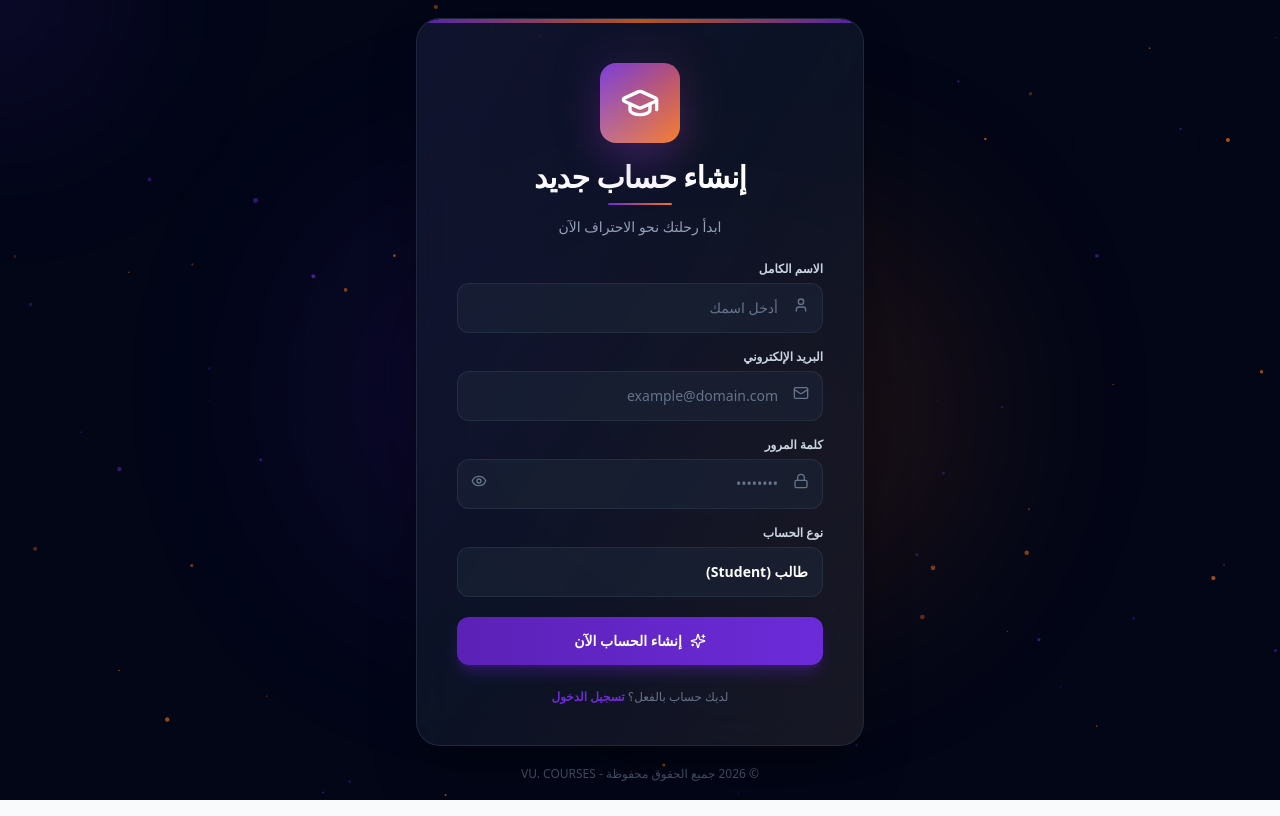
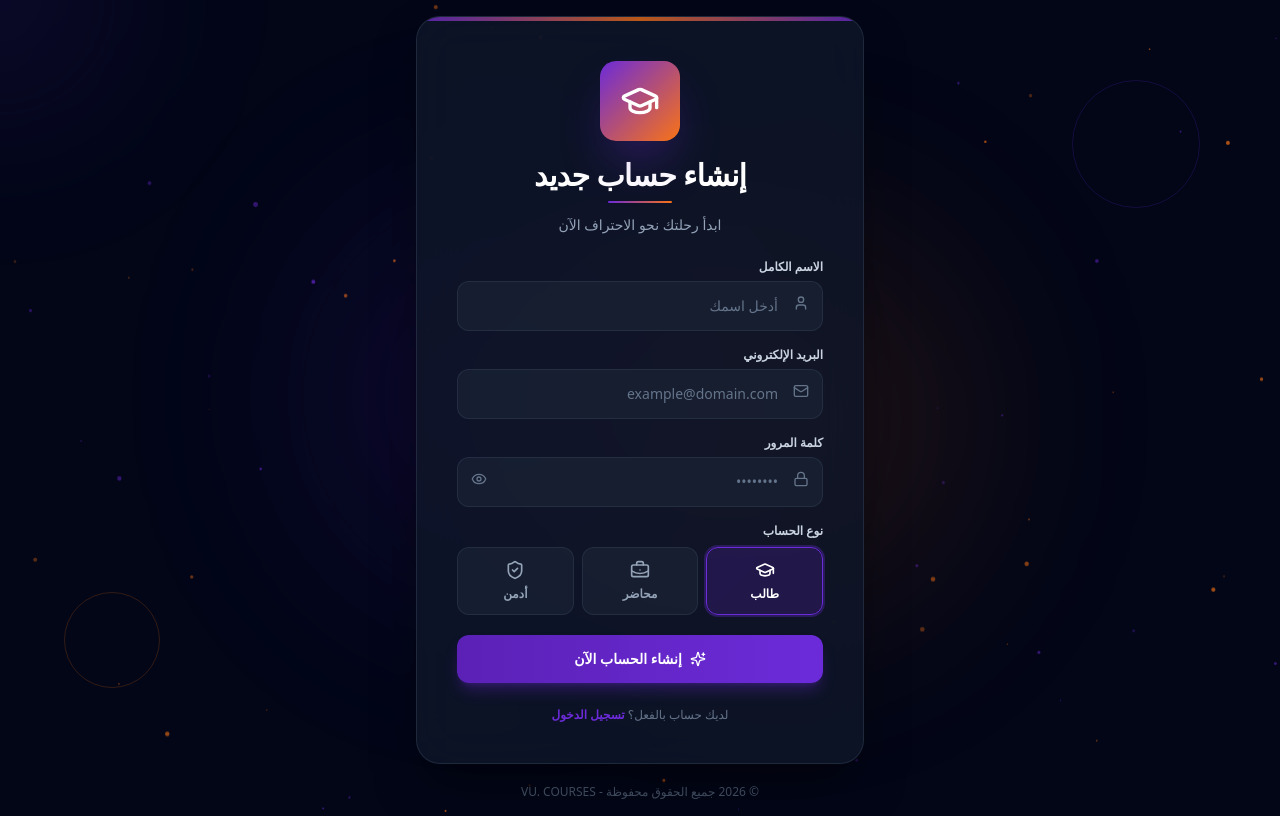
Before and after one commit to m99000321-eng/vu-courses., a Next.js app: page /register in a window 1280 px wide. Built offline with nearby package versions, Linux system fonts and the light colour scheme.

Commit message:
Add student instructor and admin registration roles

```diff
--- a/app/register/page.tsx
+++ b/app/register/page.tsx
@@ -3,7 +3,7 @@
 import React, { useEffect, useRef, useState } from 'react'
 import { useRouter } from 'next/navigation'
 import Link from 'next/link'
-import { Eye, EyeOff, GraduationCap, Lock, Mail, ShieldAlert, Sparkles, User } from 'lucide-react'
+import { Eye, EyeOff, GraduationCap, Lock, Mail, ShieldAlert, Sparkles, User, BriefcaseBusiness, ShieldCheck } from 'lucide-react'
 import { gsap } from 'gsap'
 import { useLanguage } from '@/components/language-provider'
 
@@ -31,154 +31,69 @@ export default function RegisterPage() {
     const resize = () => {
       canvas.width = window.innerWidth
       canvas.height = window.innerHeight
-      particles = Array.from({ length: Math.min(100, Math.floor(window.innerWidth / 15)) }, () => ({
-        x: Math.random() * canvas.width,
-        y: Math.random() * canvas.height,
-        size: Math.random() * 2 + 0.5,
-        vx: (Math.random() - 0.5) * 0.3,
-        vy: (Math.random() - 0.5) * 0.3,
-        opacity: Math.random() * 0.5 + 0.2,
-        color: Math.random() > 0.5 ? '#6C2BD9' : '#F97316',
-      }))
+      particles = Array.from({ length: Math.min(100, Math.floor(window.innerWidth / 15)) }, () => ({ x: Math.random() * canvas.width, y: Math.random() * canvas.height, size: Math.random() * 2 + 0.5, vx: (Math.random() - 0.5) * 0.3, vy: (Math.random() - 0.5) * 0.3, opacity: Math.random() * 0.5 + 0.2, color: Math.random() > 0.5 ? '#6C2BD9' : '#F97316' }))
     }
     const animate = () => {
       ctx.clearRect(0, 0, canvas.width, canvas.height)
-      for (const p of particles) {
-        p.x += p.vx
-        p.y += p.vy
-        if (p.x < 0) p.x = canvas.width
-        if (p.x > canvas.width) p.x = 0
-        if (p.y < 0) p.y = canvas.height
-        if (p.y > canvas.height) p.y = 0
-        ctx.beginPath()
-        ctx.arc(p.x, p.y, p.size, 0, Math.PI * 2)
-        ctx.fillStyle = p.color
-        ctx.globalAlpha = p.opacity
-        ctx.fill()
-      }
+      for (const p of particles) { p.x += p.vx; p.y += p.vy; if (p.x < 0) p.x = canvas.width; if (p.x > canvas.width) p.x = 0; if (p.y < 0) p.y = canvas.height; if (p.y > canvas.height) p.y = 0; ctx.beginPath(); ctx.arc(p.x, p.y, p.size, 0, Math.PI * 2); ctx.fillStyle = p.color; ctx.globalAlpha = p.opacity; ctx.fill() }
       ctx.globalAlpha = 1
       animationId = requestAnimationFrame(animate)
     }
-    resize()
-    animate()
-    window.addEventListener('resize', resize)
-    return () => {
-      window.removeEventListener('resize', resize)
-      cancelAnimationFrame(animationId)
-    }
+    resize(); animate(); window.addEventListener('resize', resize)
+    return () => { window.removeEventListener('resize', resize); cancelAnimationFrame(animationId) }
   }, [])
 
   useEffect(() => {
-    const ctx = gsap.context(() => {
-      gsap.timeline({ defaults: { ease: 'power3.out' } })
-        .fromTo('.register-card', { opacity: 0, y: 60, scale: 0.95, rotationX: 10 }, { opacity: 1, y: 0, scale: 1, rotationX: 0, duration: 1.1 })
-        .fromTo('.form-item', { opacity: 0, y: 25 }, { opacity: 1, y: 0, duration: 0.7, stagger: 0.08 }, '-=0.5')
-        .fromTo('.submit-btn', { opacity: 0, scale: 0.92 }, { opacity: 1, scale: 1, duration: 0.6, ease: 'back.out(1.7)' }, '-=0.3')
-        .fromTo('.floating-shape', { opacity: 0, scale: 0 }, { opacity: 0.1, scale: 1, duration: 1.5, stagger: 0.2 }, '-=0.8')
-    }, containerRef)
+    const ctx = gsap.context(() => { gsap.timeline({ defaults: { ease: 'power3.out' } }).fromTo('.register-card', { opacity: 0, y: 60, scale: 0.95, rotationX: 10 }, { opacity: 1, y: 0, scale: 1, rotationX: 0, duration: 1.1 }).fromTo('.form-item', { opacity: 0, y: 25 }, { opacity: 1, y: 0, duration: 0.7, stagger: 0.08 }, '-=0.5').fromTo('.submit-btn', { opacity: 0, scale: 0.92 }, { opacity: 1, scale: 1, duration: 0.6, ease: 'back.out(1.7)' }, '-=0.3') }, containerRef)
     return () => ctx.revert()
   }, [])
 
   useEffect(() => {
     const card = cardRef.current
     if (!card) return
-    const move = (e: MouseEvent) => {
-      const x = (e.clientX / window.innerWidth - 0.5) * 18
-      const y = (e.clientY / window.innerHeight - 0.5) * 18
-      gsap.to(card, { rotateY: x, rotateX: -y, duration: 0.45, ease: 'power2.out' })
-      setMousePos({ x: e.clientX, y: e.clientY })
-    }
+    const move = (e: MouseEvent) => { const x = (e.clientX / window.innerWidth - 0.5) * 18; const y = (e.clientY / window.innerHeight - 0.5) * 18; gsap.to(card, { rotateY: x, rotateX: -y, duration: 0.45, ease: 'power2.out' }); setMousePos({ x: e.clientX, y: e.clientY }) }
     const leave = () => gsap.to(card, { rotateY: 0, rotateX: 0, duration: 0.7, ease: 'elastic.out(1, 0.5)' })
-    window.addEventListener('mousemove', move)
-    card.addEventListener('mouseleave', leave)
-    return () => {
-      window.removeEventListener('mousemove', move)
-      card.removeEventListener('mouseleave', leave)
-    }
+    window.addEventListener('mousemove', move); card.addEventListener('mouseleave', leave)
+    return () => { window.removeEventListener('mousemove', move); card.removeEventListener('mouseleave', leave) }
   }, [])
 
   const handleRegister = async (e: React.FormEvent) => {
-    e.preventDefault()
-    setIsLoading(true)
-    setError('')
+    e.preventDefault(); setIsLoading(true); setError('')
     try {
-      const res = await fetch('/api/auth/register', {
-        method: 'POST',
-        headers: { 'Content-Type': 'application/json' },
-        body: JSON.stringify({ name: name.trim(), email: email.trim().toLowerCase(), password, role }),
-      })
+      const res = await fetch('/api/auth/register', { method: 'POST', headers: { 'Content-Type': 'application/json' }, body: JSON.stringify({ name: name.trim(), email: email.trim().toLowerCase(), password, role }) })
       const data = await res.json().catch(() => ({}))
-      if (!res.ok) {
-        setError(data.error || t('registerFailed'))
-        return
-      }
-      const target = data.user?.role === 'INSTRUCTOR' ? '/instructor/dashboard' : '/student/dashboard'
-      router.replace(target)
-      router.refresh()
-    } catch {
-      setError(t('connectionError'))
-    } finally {
-      setIsLoading(false)
-    }
+      if (!res.ok) { setError(data.error || t('registerFailed')); return }
+      const target = data.user?.role === 'INSTRUCTOR' ? '/instructor/dashboard' : data.user?.role === 'ADMIN' ? '/admin/dashboard' : '/student/dashboard'
+      router.replace(target); router.refresh()
+    } catch { setError(t('connectionError')) } finally { setIsLoading(false) }
   }
 
   return (
     <div ref={containerRef} className="min-h-screen bg-slate-950 flex flex-col justify-center items-center p-4 font-sans relative overflow-hidden" dir="rtl">
       <canvas ref={canvasRef} className="absolute inset-0 w-full h-full pointer-events-none" />
       <div className="absolute top-1/4 left-1/4 w-96 h-96 bg-brand-purple/20 rounded-full blur-[120px] animate-pulse" />
-      <div className="absolute bottom-1/4 right-1/4 w-96 h-96 bg-brand-orange/20 rounded-full blur-[120px] animate-pulse" style={{ animationDelay: '1s' }} />
+      <div className="absolute bottom-1/4 right-1/4 w-96 h-96 bg-brand-orange/20 rounded-full blur-[120px] animate-pulse" />
       <div className="floating-shape absolute top-20 right-20 w-32 h-32 border border-brand-purple/20 rounded-full" />
       <div className="floating-shape absolute bottom-32 left-16 w-24 h-24 border border-brand-orange/20 rounded-full" />
-      <div className="floating-shape absolute top-1/3 left-1/3 w-16 h-16 border border-brand-purple/30 rounded-lg rotate-45" />
       <div className="absolute w-64 h-64 bg-brand-purple/10 rounded-full blur-[80px] pointer-events-none transition-all duration-300" style={{ left: mousePos.x - 128, top: mousePos.y - 128 }} />
 
       <div ref={cardRef} className="register-card w-full max-w-md relative z-10" style={{ perspective: '1000px' }}>
         <div className="relative bg-slate-900/80 backdrop-blur-xl border border-slate-700/50 rounded-3xl shadow-2xl shadow-black/50 overflow-hidden">
           <div className="h-1 w-full bg-gradient-to-r from-brand-purple via-brand-orange to-brand-purple animate-pulse" />
-          <div className="absolute inset-0 bg-gradient-to-br from-brand-purple/5 via-transparent to-brand-orange/5 pointer-events-none" />
           <div className="p-8 md:p-10 space-y-6">
-            <div className="flex flex-col items-center text-center space-y-4">
-              <div className="relative">
-                <div className="w-20 h-20 rounded-2xl bg-gradient-to-br from-brand-purple to-brand-orange flex items-center justify-center shadow-2xl shadow-brand-purple/40 relative overflow-hidden"><div className="absolute inset-0 bg-gradient-to-tr from-white/20 to-transparent" /><GraduationCap className="w-10 h-10 text-white relative z-10" /></div>
-                <div className="absolute -inset-2 bg-gradient-to-br from-brand-purple/20 to-brand-orange/20 rounded-2xl blur-xl animate-pulse" />
-              </div>
-              <div>
-                <h1 className="text-3xl font-black text-white tracking-tight mb-2">إنشاء حساب جديد</h1>
-                <div className="h-0.5 w-16 mx-auto bg-gradient-to-r from-brand-purple to-brand-orange rounded-full mb-3" />
-                <p className="text-sm text-slate-400">ابدأ رحلتك نحو الاحتراف الآن</p>
-              </div>
-            </div>
-
+            <div className="flex flex-col items-center text-center space-y-4"><div className="relative"><div className="w-20 h-20 rounded-2xl bg-gradient-to-br from-brand-purple to-brand-orange flex items-center justify-center shadow-2xl shadow-brand-purple/40"><GraduationCap className="w-10 h-10 text-white" /></div></div><div><h1 className="text-3xl font-black text-white tracking-tight mb-2">إنشاء حساب جديد</h1><div className="h-0.5 w-16 mx-auto bg-gradient-to-r from-brand-purple to-brand-orange rounded-full mb-3" /><p className="text-sm text-slate-400">ابدأ رحلتك نحو الاحتراف الآن</p></div></div>
             {error && <div className="form-item p-3.5 bg-rose-950/40 border border-rose-500/30 text-rose-300 text-xs font-medium rounded-xl flex items-center gap-2.5"><ShieldAlert className="w-4 h-4 shrink-0 text-rose-400" /><span>{error}</span></div>}
-
             <form onSubmit={handleRegister} className="space-y-4">
-              <div className="form-item">
-                <label className="block text-xs font-bold text-slate-300 mb-1.5">الاسم الكامل</label>
-                <div className="relative"><input type="text" required minLength={2} maxLength={80} autoComplete="name" placeholder="أدخل اسمك" value={name} onChange={(e) => setName(e.target.value)} className="input-field w-full p-3.5 pr-11 bg-slate-800/50 border border-slate-700/50 rounded-xl text-sm text-white placeholder:text-slate-500 outline-none focus:border-brand-purple focus:ring-2 focus:ring-brand-purple/30 transition-all" /><User className="absolute right-3.5 top-3.5 w-4 h-4 text-slate-500" /></div>
-              </div>
-              <div className="form-item">
-                <label className="block text-xs font-bold text-slate-300 mb-1.5">البريد الإلكتروني</label>
-                <div className="relative"><input type="email" required autoComplete="email" placeholder={t('enterEmail')} value={email} onChange={(e) => setEmail(e.target.value)} className="input-field w-full p-3.5 pr-11 bg-slate-800/50 border border-slate-700/50 rounded-xl text-sm text-white placeholder:text-slate-500 outline-none focus:border-brand-purple focus:ring-2 focus:ring-brand-purple/30 transition-all" /><Mail className="absolute right-3.5 top-3.5 w-4 h-4 text-slate-500" /></div>
-              </div>
-              <div className="form-item">
-                <label className="block text-xs font-bold text-slate-300 mb-1.5">كلمة المرور</label>
-                <div className="relative"><input type={showPassword ? 'text' : 'password'} required minLength={6} autoComplete="new-password" placeholder="••••••••" value={password} onChange={(e) => setPassword(e.target.value)} className="input-field w-full p-3.5 pr-11 bg-slate-800/50 border border-slate-700/50 rounded-xl text-sm text-white placeholder:text-slate-500 outline-none focus:border-brand-purple focus:ring-2 focus:ring-brand-purple/30 transition-all" /><Lock className="absolute right-3.5 top-3.5 w-4 h-4 text-slate-500" /><button type="button" onClick={() => setShowPassword((v) => !v)} aria-label="إظهار أو إخفاء كلمة المرور" className="absolute left-3.5 top-3.5 text-slate-500 hover:text-slate-300">{showPassword ? <EyeOff className="w-4 h-4" /> : <Eye className="w-4 h-4" />}</button></div>
-              </div>
-              <div className="form-item">
-                <label className="block text-xs font-bold text-slate-300 mb-1.5">نوع الحساب</label>
-                <select value={role} onChange={(e) => setRole(e.target.value)} className="w-full p-3.5 bg-slate-800/50 border border-slate-700/50 rounded-xl text-sm text-white font-bold outline-none focus:border-brand-purple focus:ring-2 focus:ring-brand-purple/30 appearance-none">
-                  <option value="STUDENT" className="bg-slate-800">طالب (Student)</option>
-                  <option value="INSTRUCTOR" className="bg-slate-800">محاضر (Instructor)</option>
-                </select>
-              </div>
-              <div className="form-item pt-1">
-                <button type="submit" disabled={isLoading} className="submit-btn relative w-full py-3.5 bg-gradient-to-l from-brand-purple to-brand-purple-hover hover:from-brand-purple-hover hover:to-brand-purple text-white text-sm font-bold rounded-xl shadow-lg shadow-brand-purple/30 transition-all duration-300 disabled:opacity-60 disabled:cursor-not-allowed overflow-hidden group">
-                  <span className="absolute inset-0 bg-gradient-to-r from-transparent via-white/10 to-transparent -translate-x-full group-hover:translate-x-full transition-transform duration-1000" />
-                  <span className="relative z-10 flex items-center justify-center gap-2">{isLoading ? <><Sparkles className="w-4 h-4 animate-pulse" />{t('loading')}</> : <><Sparkles className="w-4 h-4" />إنشاء الحساب الآن</>}</span>
-                </button>
-              </div>
+              <div className="form-item"><label className="block text-xs font-bold text-slate-300 mb-1.5">الاسم الكامل</label><div className="relative"><input type="text" required minLength={2} maxLength={80} autoComplete="name" placeholder="أدخل اسمك" value={name} onChange={(e) => setName(e.target.value)} className="input-field w-full p-3.5 pr-11 bg-slate-800/50 border border-slate-700/50 rounded-xl text-sm text-white placeholder:text-slate-500 outline-none focus:border-brand-purple focus:ring-2 focus:ring-brand-purple/30 transition-all" /><User className="absolute right-3.5 top-3.5 w-4 h-4 text-slate-500" /></div></div>
+              <div className="form-item"><label className="block text-xs font-bold text-slate-300 mb-1.5">البريد الإلكتروني</label><div className="relative"><input type="email" required autoComplete="email" placeholder={t('enterEmail')} value={email} onChange={(e) => setEmail(e.target.value)} className="input-field w-full p-3.5 pr-11 bg-slate-800/50 border border-slate-700/50 rounded-xl text-sm text-white placeholder:text-slate-500 outline-none focus:border-brand-purple focus:ring-2 focus:ring-brand-purple/30 transition-all" /><Mail className="absolute right-3.5 top-3.5 w-4 h-4 text-slate-500" /></div></div>
+              <div className="form-item"><label className="block text-xs font-bold text-slate-300 mb-1.5">كلمة المرور</label><div className="relative"><input type={showPassword ? 'text' : 'password'} required minLength={6} autoComplete="new-password" placeholder="••••••••" value={password} onChange={(e) => setPassword(e.target.value)} className="input-field w-full p-3.5 pr-11 bg-slate-800/50 border border-slate-700/50 rounded-xl text-sm text-white placeholder:text-slate-500 outline-none focus:border-brand-purple focus:ring-2 focus:ring-brand-purple/30 transition-all" /><Lock className="absolute right-3.5 top-3.5 w-4 h-4 text-slate-500" /><button type="button" onClick={() => setShowPassword((v) => !v)} className="absolute left-3.5 top-3.5 text-slate-500 hover:text-slate-300" aria-label="إظهار أو إخفاء كلمة المرور">{showPassword ? <EyeOff className="w-4 h-4" /> : <Eye className="w-4 h-4" />}</button></div></div>
+              <div className="form-item"><label className="block text-xs font-bold text-slate-300 mb-2">نوع الحساب</label><div className="grid grid-cols-3 gap-2">
+                <button type="button" onClick={() => setRole('STUDENT')} className={`p-3 rounded-xl border transition-all flex flex-col items-center gap-1.5 ${role === 'STUDENT' ? 'border-brand-purple bg-brand-purple/20 text-white ring-2 ring-brand-purple/30' : 'border-slate-700/50 bg-slate-800/50 text-slate-400 hover:border-slate-600'}`}><GraduationCap className="w-5 h-5" /><span className="text-xs font-bold">طالب</span></button>
+                <button type="button" onClick={() => setRole('INSTRUCTOR')} className={`p-3 rounded-xl border transition-all flex flex-col items-center gap-1.5 ${role === 'INSTRUCTOR' ? 'border-brand-orange bg-brand-orange/20 text-white ring-2 ring-brand-orange/30' : 'border-slate-700/50 bg-slate-800/50 text-slate-400 hover:border-slate-600'}`}><BriefcaseBusiness className="w-5 h-5" /><span className="text-xs font-bold">محاضر</span></button>
+                <button type="button" onClick={() => setRole('ADMIN')} className={`p-3 rounded-xl border transition-all flex flex-col items-center gap-1.5 ${role === 'ADMIN' ? 'border-emerald-500 bg-emerald-500/20 text-white ring-2 ring-emerald-500/30' : 'border-slate-700/50 bg-slate-800/50 text-slate-400 hover:border-slate-600'}`}><ShieldCheck className="w-5 h-5" /><span className="text-xs font-bold">أدمن</span></button>
+              </div></div>
+              <div className="form-item pt-1"><button type="submit" disabled={isLoading} className="submit-btn relative w-full py-3.5 bg-gradient-to-l from-brand-purple to-brand-purple-hover hover:from-brand-purple-hover hover:to-brand-purple text-white text-sm font-bold rounded-xl shadow-lg shadow-brand-purple/30 transition-all duration-300 disabled:opacity-60 disabled:cursor-not-allowed"><span className="relative z-10 flex items-center justify-center gap-2">{isLoading ? <><Sparkles className="w-4 h-4 animate-pulse" />{t('loading')}</> : <><Sparkles className="w-4 h-4" />إنشاء الحساب الآن</>}</span></button></div>
             </form>
-
             <div className="text-center"><p className="text-xs text-slate-500">لديك حساب بالفعل؟ <Link href="/login" className="text-brand-purple font-bold hover:text-brand-purple-hover">تسجيل الدخول</Link></p></div>
           </div>
         </div>
```
